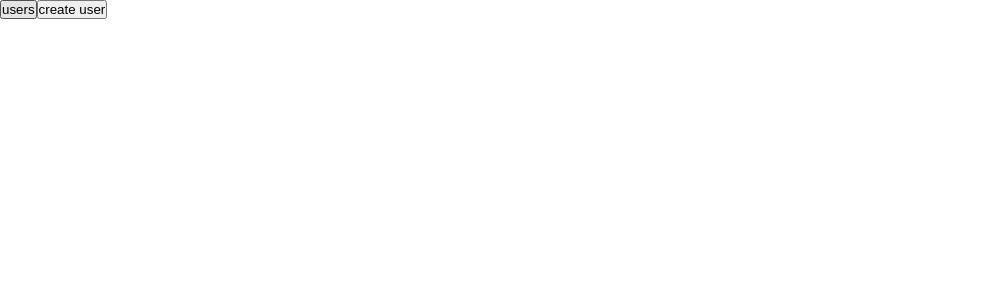
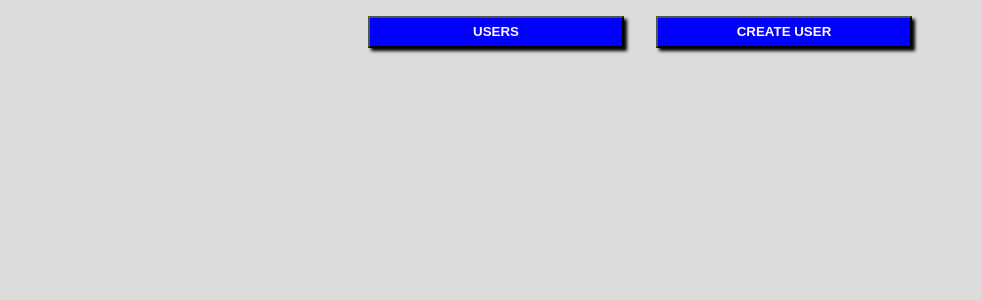
Before and after one commit to VLK2021/react-node-front-training, a React (Create React App) app: page / in a window 1280 px wide. Shown: the top 300 px of the page, without its empty margins (0-981 px from the left). Built offline with nearby package versions, Linux system fonts and the light colour scheme.

Commit message:
update user from sql

```diff
--- a/src/Layout/LayoutStyle.css
+++ b/src/Layout/LayoutStyle.css
@@ -1,3 +1,18 @@
-.layout{
+.layout {
+    width: 100%;
+    min-height: 100vh;
+    text-align: center;
+    background: gainsboro;
+}
 
+.layout > button {
+    width: 20%;
+    background: blue;
+    color: snow;
+    font-weight: bold;
+    text-transform: uppercase;
+    padding: 0.4rem;
+    box-shadow: 0.2rem 0.2rem 0.2rem black;
+    margin: 1rem;
+    cursor: pointer;
 }
```
